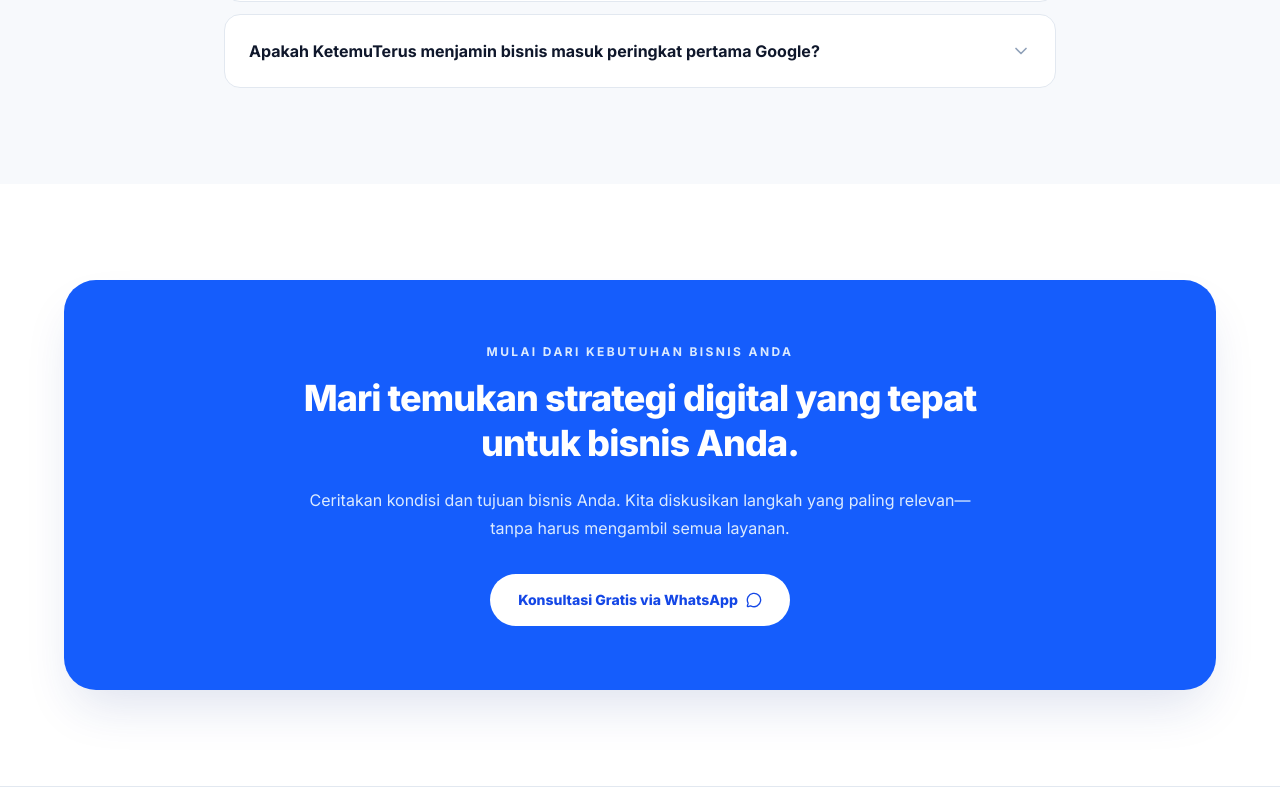
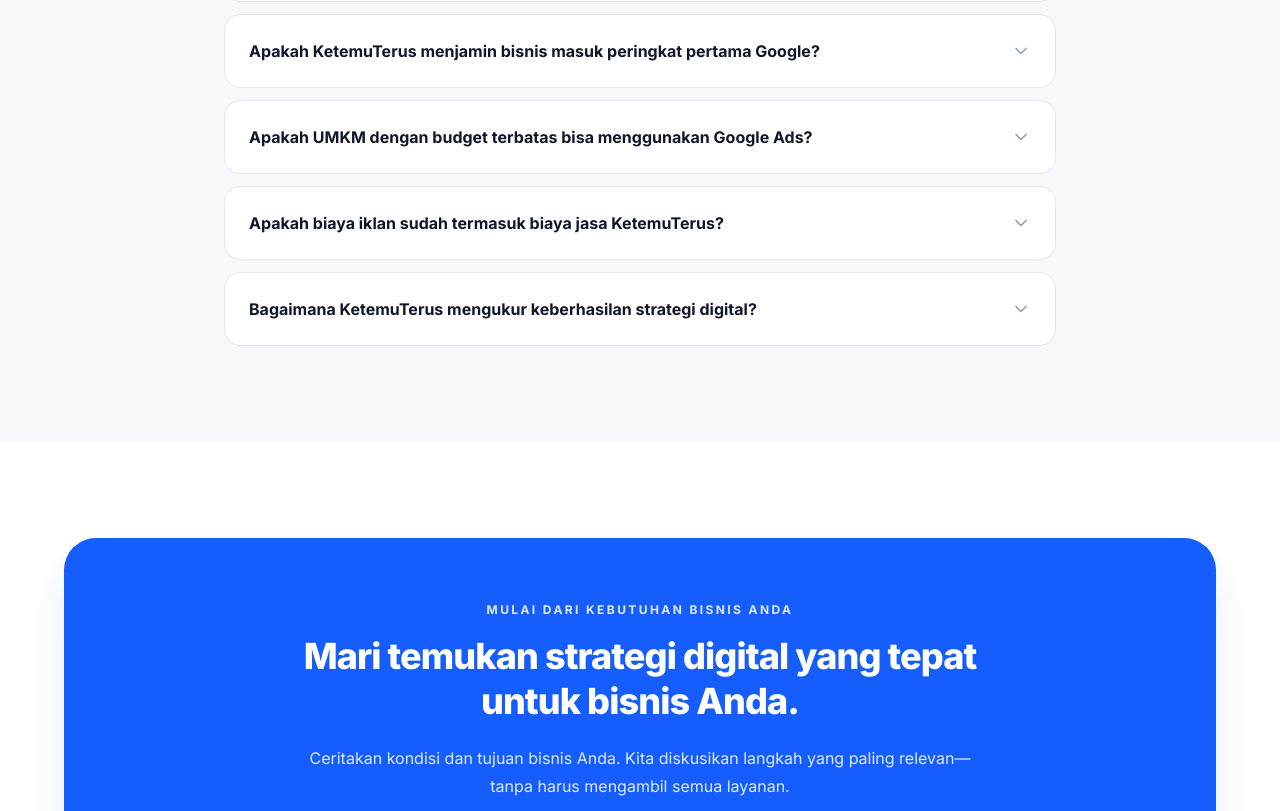
Before and after one commit to hakimarie/ketemuterusstitch, a React (Vite) app: page / in a window 1280 px wide. Shown: the part 8621-9432 px from the top of the page. Built offline with nearby package versions, Linux system fonts and the light colour scheme.

Commit message:
Expand FAQ with practical UMKM questions

```diff
--- a/src/App.tsx
+++ b/src/App.tsx
@@ -77,8 +77,20 @@ const faqs = [
   {
     q: "Apakah KetemuTerus menjamin bisnis masuk peringkat pertama Google?",
     a: "Tidak. Peringkat Google dipengaruhi banyak faktor di luar kendali satu penyedia jasa. Kami berfokus pada praktik optimasi yang relevan, transparan, dan dapat dievaluasi—tanpa menjanjikan posisi tertentu."
+  },
+  {
+    q: "Apakah UMKM dengan budget terbatas bisa menggunakan Google Ads?",
+    a: "Bisa, tetapi Google Ads belum tentu menjadi langkah pertama yang paling tepat. Kami akan menilai tujuan bisnis, target pelanggan, persaingan, anggaran, dan kesiapan aset digital terlebih dahulu. Jika fondasinya belum siap, kami dapat menyarankan langkah yang lebih prioritas sebelum mulai beriklan."
+  },
+  {
+    q: "Apakah biaya iklan sudah termasuk biaya jasa KetemuTerus?",
+    a: "Tidak. Biaya iklan dibayarkan langsung ke platform seperti Google atau Meta dan terpisah dari biaya jasa pengelolaan. Rincian anggaran media dan biaya jasa akan dijelaskan sejak awal agar alokasi biaya transparan."
+  },
+  {
+    q: "Bagaimana KetemuTerus mengukur keberhasilan strategi digital?",
+    a: "Pengukuran disesuaikan dengan tujuan bisnis. Indikatornya dapat mencakup visibilitas di Google, kunjungan website, klik telepon, permintaan petunjuk arah, pesan WhatsApp, leads, hingga data konversi kampanye. Kami membedakan metrik aktivitas dan hasil bisnis agar laporan tidak menyesatkan."
   }
-];
+];;
 
 function SectionHeading({ eyebrow, title, description }: { eyebrow: string; title: string; description?: string }) {
   return (
```
